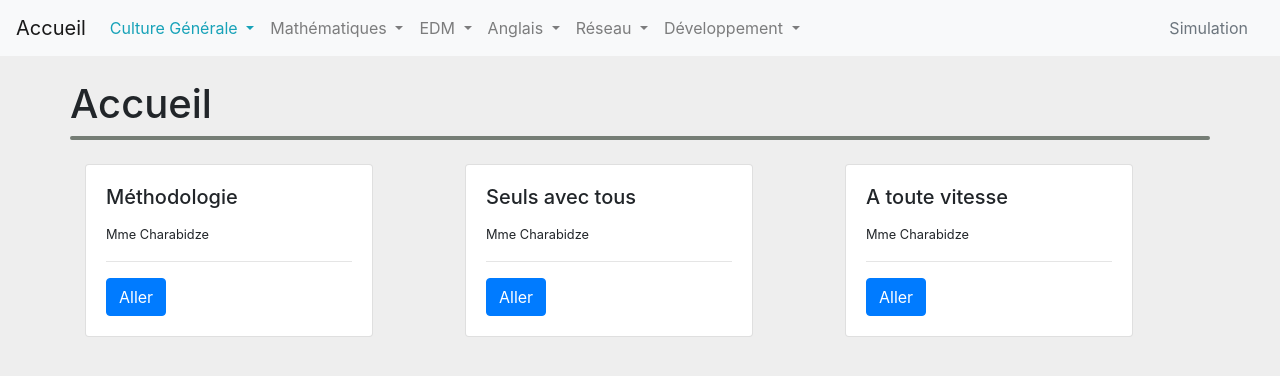
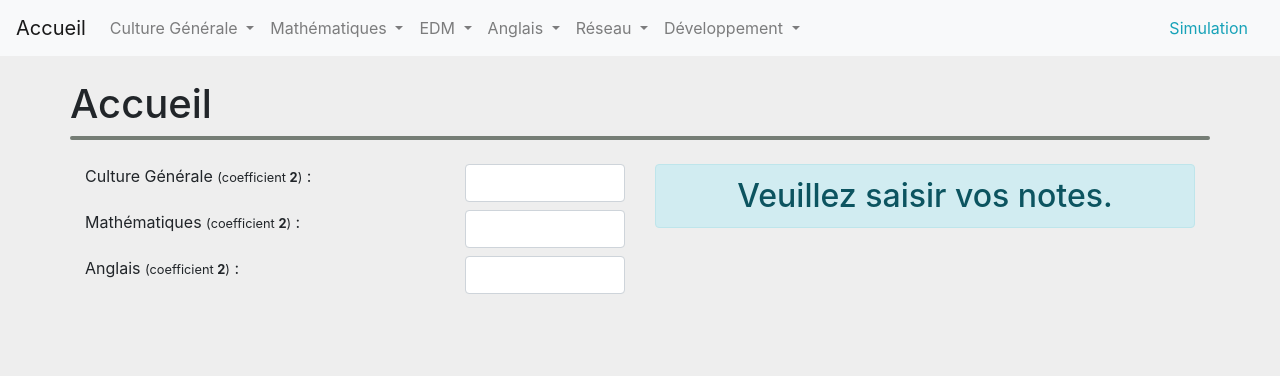
Before and after one commit to lGabranth/plateforme-bts-sio, a PHP site: page /1-modules/calcul_obtention in a window 1280 px wide. Shown: the top 376 px of the page. Run offline with PHP 8.4, Linux system fonts and the light colour scheme.

Commit message:
Commencement architecture simulation

```diff
--- a/1-modules/calcul_obtention/index.php
+++ b/1-modules/calcul_obtention/index.php
@@ -2,7 +2,7 @@
 <!DOCTYPE html>
 <html lang="en">
 
-  <?php Head("Simulation obtention BTS SIO", 2, 0); ?>
+  <?php Head("Simulation obtention BTS SIO", 8, 0); ?>
   <section class="container">
   	<div class="row">
   		<h1>Accueil</h1>
@@ -14,40 +14,60 @@
 
   	<br>
 
+		<form action="index.php" method="POST" class="form-group">
+			<!-- Coefficient des matières de BTS en examen :
+				- Culture G : 2;
+				- Mathématiques : 2;
+				- Anglais : 2;
+				- Algorithmique appliquée : 1;
+				- Economie : 1;
+				- Droit : 1;
+				- Management : 1;
+				- E4 : 4;
+				- E5 : 5;
+				- E6 : 3;
+				---- OPTIONS FACULTATIVES ----
+				- LV2 : 1;
+				- Maths appro : 1;
+			-->
 	  	<div class="row">
-  		<div class="col">
-  			<div class="card" style="width: 18rem;">
-				  <div class="card-body">
-				    <h5 class="card-title">Méthodologie</h5>
-				    <p><small>Mme Charabidze</small></p>
-				    <hr>
-				    <a href="#" class="btn btn-primary">Aller</a>
+	  		<div class="col-md-6">
+	  			<div class="row mb-2">
+							<div class="col-md-8">
+								<label for="noteCultureG">Culture Générale <small>(coefficient <strong>2</strong>)</small> : </label>
 							</div>
+							<div class="col-md-4">
+								<input id="noteCultureG" name="noteCultureG" type="number" class="form-control">
 							</div>
 	  			</div>
 
-			<div class="col">
-  			<div class="card" style="width: 18rem;">
-				  <div class="card-body">
-				    <h5 class="card-title">Seuls avec tous</h5>
-				    <p><small>Mme Charabidze</small></p>
-				    <hr>
-				    <a href="#" class="btn btn-primary">Aller</a>
+	  			<div class="row mb-2">
+							<div class="col-md-8">
+								<label for="noteMaths">Mathématiques <small>(coefficient <strong>2</strong>)</small> : </label>
 							</div>
+							<div class="col-md-4">
+								<input id="noteMaths" name="noteMaths" type="number" class="form-control">
 							</div>
 	  			</div>
 
-			<div class="col">
-  			<div class="card" style="width: 18rem;">
-				  <div class="card-body">
-				    <h5 class="card-title">A toute vitesse</h5>
-				    <p><small>Mme Charabidze</small></p>
-				    <hr>
-				    <a href="#" class="btn btn-primary">Aller</a>
+	  			<div class="row mb-2">
+							<div class="col-md-8">
+								<label for="noteAnglais">Anglais <small>(coefficient <strong>2</strong>)</small> : </label>
 							</div>
-				</div>
+							<div class="col-md-4">
+								<input id="noteAnglais" name="noteAnglais" type="number" class="form-control">
 							</div>
 	  			</div>
 
+				</div>
+
+				<div class="col-md-6 <?php (!isset($_POST["submit"]) || empty($_POST["submit"])) ? 'alert alert-info' : 'bloc' ?>">
+					<?php if (!isset($_POST["submit"]) || empty($_POST["submit"])) { ?>
+						<h2 class="alert alert-info text-center">Veuillez saisir vos notes.</h2>
+					<?php } ?>
+				</div>
+			</div>
+		</form>
+
   </section>
   <?php Js(); ?>
```
Lines whose indentation alone changed are shown as unchanged.
